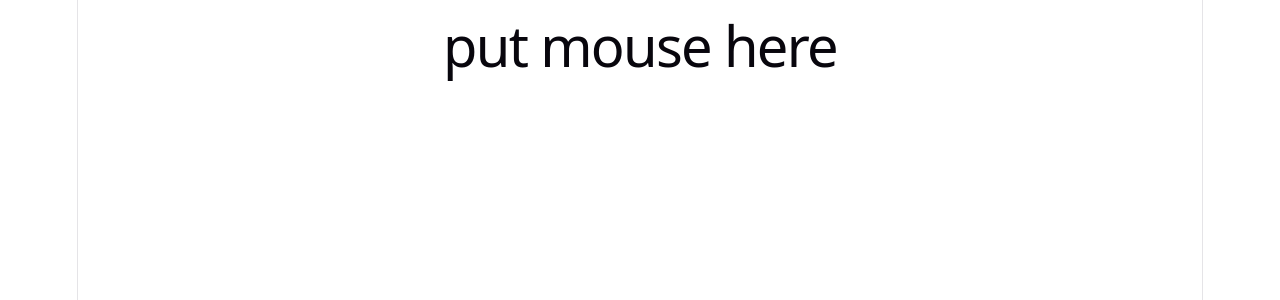
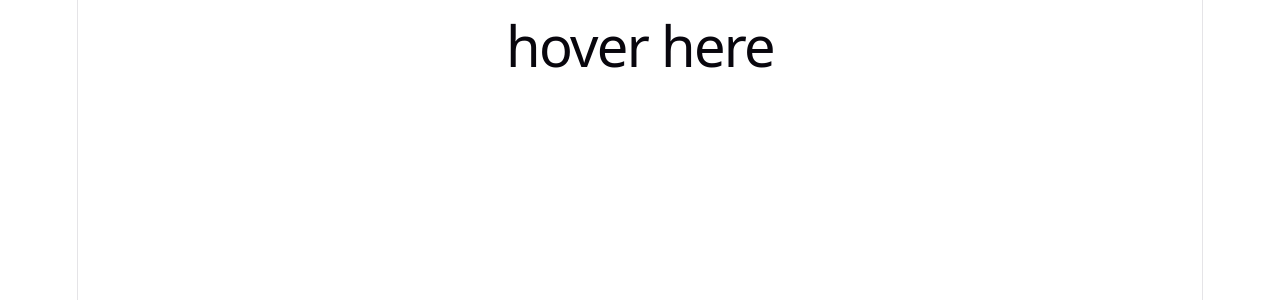
Before and after one commit to isha661/forntend-react-framework, a React (Vite) app in the folder my-react-app/: page / in a window 1280 px wide. Shown: the top 300 px of the page. Built offline with nearby package versions, Linux system fonts and the light colour scheme.

Commit message:
onMouseOut

```diff
--- a/my-react-app/src/App.jsx
+++ b/my-react-app/src/App.jsx
@@ -104,14 +104,35 @@
 // }
 // export default App;
 
+
+
+
 // Event handeling : onMouseOver
+
+// function App(){
+//   function message(){
+//     alert("Mouse is here");
+//   }
+
+//   return(
+//     <h1 onMouseOver ={message}> put mouse here </h1>
+//   );
+// }
+// export default App;
+
+
+
+// onMouseOut
+
 function App(){
-  function message(){
-    alert("Mouse is here");
+  function bye(){
+    alert("byeee");
   }
 
   return(
-    <h1 onMouseOver ={message}> put mouse here </h1>
+
+    <h1 onMouseOut = {bye}> hover here</h1>
   );
 }
+
 export default App;
```
